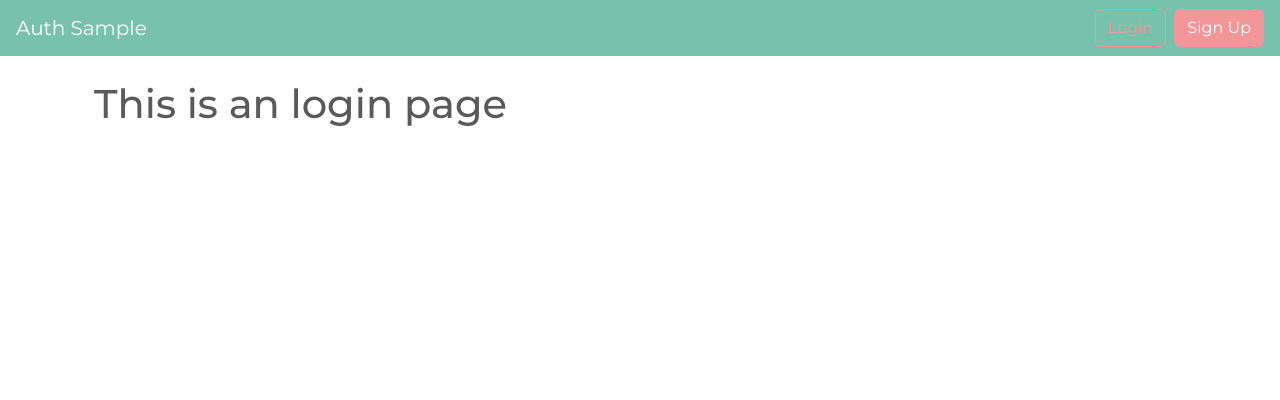
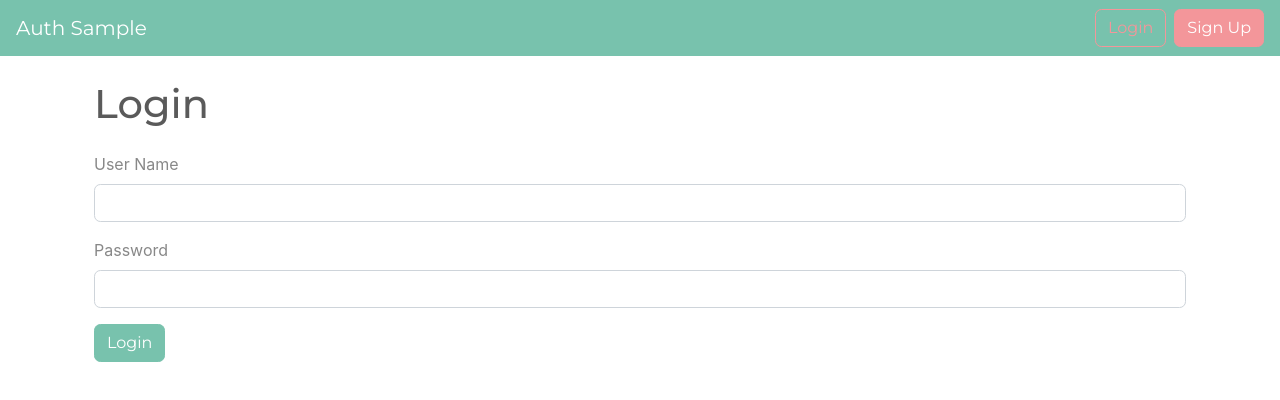
Before and after one commit to y-kawamura/auth-example-vue-app, a Vue app: page /login in a window 1280 px wide. Shown: the top 400 px of the page. Built offline with nearby package versions, Linux system fonts and the light colour scheme.

Commit message:
Create login form

```diff
--- a/src/views/Login.vue
+++ b/src/views/Login.vue
@@ -1,5 +1,151 @@
 <template>
   <div class="p-4">
-    <h1>This is an login page</h1>
+    <div v-if="error" class="alert alert-dismissible alert-danger">
+      <strong>{{ error }}</strong>
+    </div>
+    <h1>Login</h1>
+    <div v-if="isLoading">
+      <img src="@/assets/pacman_loading.svg">
+    </div>
+    <form v-if="!isLoading" class="mt-4" @submit.prevent="login">
+      <div class="form-group">
+        <label for="username">User Name</label>
+        <input
+          v-model="user.username"
+          type="text"
+          name="username"
+          id="username"
+          class="form-control"
+          :class="{
+            'is-invalid': isValidated.username ? isError(errors.username) : false
+          }"
+        />
+        <div class="invalid-feedback">
+          {{ errors.username }}
+        </div>
+      </div>
+      <div class="form-group">
+        <label for="password">Password</label>
+        <input
+          v-model="user.password"
+          type="password"
+          name="password"
+          id="password"
+          class="form-control"
+          :class="{
+            'is-invalid': isValidated.password ? isError(errors.password) : false
+          }"
+        />
+        <div class="invalid-feedback">
+          {{ errors.password }}
+        </div>
+      </div>
+      <button type="submit" class="btn btn-primary">Login</button>
+    </form>
   </div>
 </template>
+
+<script>
+// import PacmanLoading from '@/assets/pacman_loading.svg';
+import validate from '@/validate';
+
+export default {
+  name: 'Login',
+  data() {
+    return {
+      error: '',
+      isLoading: false,
+      isValidated: {
+        username: false,
+        password: false,
+      },
+      errors: {
+        username: '',
+        password: '',
+      },
+      user: {
+        username: '',
+        password: '',
+      },
+    };
+  },
+  computed: {
+    isError() {
+      return (error) => error.length !== 0;
+    },
+    isValid() {
+      return (!this.errors.username
+        && !this.errors.password);
+    },
+
+  },
+  methods: {
+    validateUsername() {
+      this.isValidated.username = true;
+      if (!validate.emptyRule(this.user.username)) {
+        this.errors.username = 'ユーザ名が入力されていません';
+      } else {
+        this.errors.username = '';
+      }
+    },
+    validatePassword() {
+      this.isValidated.password = true;
+      if (!validate.emptyRule(this.user.password)) {
+        this.errors.password = 'パスワードが入力されていません';
+      } else {
+        this.errors.password = '';
+      }
+    },
+    async login() {
+      // validate
+      this.validateUsername();
+      this.validatePassword();
+
+      if (this.isValid) {
+        this.error = '';
+        this.isLoading = true;
+        // submit data
+        try {
+          const result = await fetch('http://localhost:1337/auth/login', {
+            method: 'POST',
+            body: JSON.stringify(this.user),
+            headers: {
+              'Content-Type': 'application/json',
+            },
+          });
+
+          if (result.ok) {
+            const { token } = await result.json();
+            localStorage.token = token;
+            setTimeout(() => {
+              this.isLoading = false;
+              this.$router.push('/dashboard');
+            }, 500);
+          } else {
+            setTimeout(() => {
+              this.isLoading = false;
+              this.error = 'ユーザ名、もしくは、パスワードが無効です';
+            }, 300);
+          }
+        } catch (error) {
+          this.isLoading = false;
+          this.error = error.message;
+        }
+      }
+    },
+  },
+  watch: {
+    // eslint-disable-next-line func-names
+    'user.username': function () {
+      this.validateUsername();
+    },
+    // eslint-disable-next-line func-names
+    'user.password': function () {
+      this.validatePassword();
+      if (this.user.confirmPassword) {
+        this.validateConfirmPassword();
+      }
+    },
+  },
+};
+</script>
--- a/src/views/SignUp.vue
+++ b/src/views/SignUp.vue
@@ -64,7 +64,7 @@
           {{ errors.confirmPassword }}
         </div>
       </div>
-      <button type="submit" class="btn btn-primary">Submit</button>
+      <button type="submit" class="btn btn-primary">Sign Up</button>
     </form>
   </div>
 </template>
@@ -170,16 +170,18 @@ export default {
               this.isLoading = false;
               this.$router.push('/login');
             }, 500);
-          } else if (result.status === 409) {
+          } else {
+            const error = await result.json();
+            if (error.message.includes('username')) {
               // user name is duplicated
               setTimeout(() => {
                 this.isLoading = false;
                 this.errors.username = 'このユーザ名はすでに使用されています';
               }, 300);
             } else {
-            const error = await result.json();
               this.isLoading = false;
               this.error = error.message;
+            }
           }
         } catch (error) {
           this.isLoading = false;
```
Lines whose indentation alone changed are shown as unchanged.
